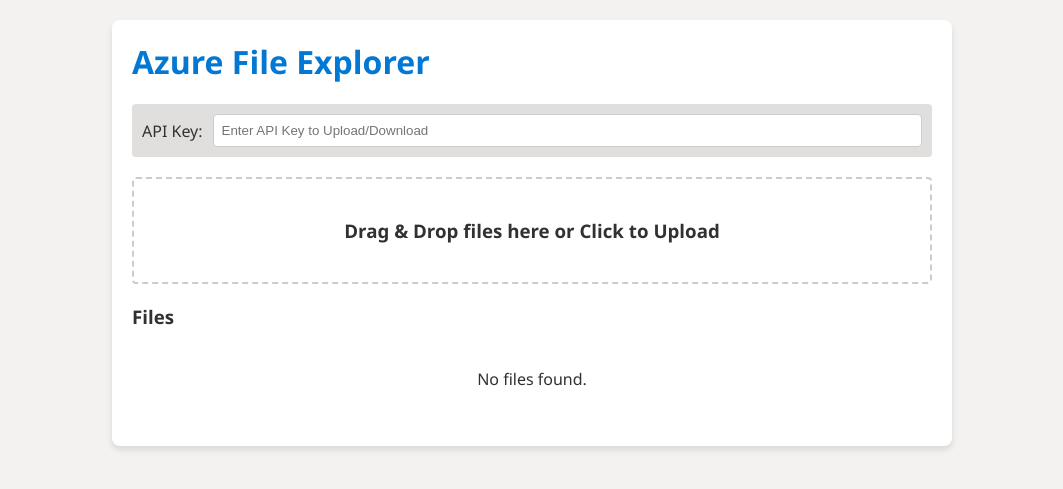
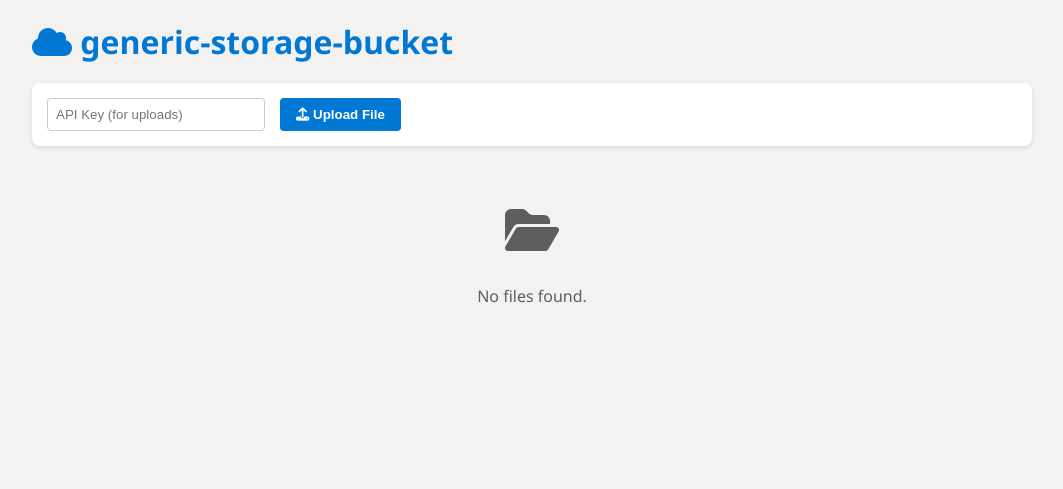
Before and after one commit to ajayagr/az-spotlight-style-storage, a FastAPI app: page / in a window 1280 px wide. Shown: the top 489 px of the page, without its empty margins (108-1171 px from the left). Run offline with FastAPI, Linux system fonts and the light colour scheme.

Commit message:
removed api key for download and updated UI for viewing details

```diff
--- a/app/main.py
+++ b/app/main.py
@@ -39,9 +39,9 @@ def read_root(request: Request):
     return templates.TemplateResponse("index.html", {"request": request, "files": files})
 
 @app.get("/files/{filename}")
-def get_file(filename: str, auth: str = Depends(get_api_key)):
+def get_file(filename: str):
     """
-    Retrieve a file by its name. Requires API Key.
+    Retrieve a file by its name. Public Access.
     """
     try:
         file_content = storage.get_file(filename)
@@ -73,8 +73,8 @@ async def upload_file(
         raise HTTPException(status_code=500, detail=str(e))
 
 @app.get("/files")
-def list_files(auth: str = Depends(get_api_key)):
+def list_files():
     """
-    List all available files. Requires API Key.
+    List all available files. Public Access.
     """
     return {"files": storage.list_files()}
--- a/app/templates/index.html
+++ b/app/templates/index.html
@@ -4,6 +4,7 @@
     <meta charset="UTF-8">
     <meta name="viewport" content="width=device-width, initial-scale=1.0">
     <title>Azure File Explorer</title>
+    <link rel="stylesheet" href="https://cdnjs.cloudflare.com/ajax/libs/font-awesome/6.4.0/css/all.min.css">
     <style>
         :root {
             --primary-color: #0078d4;
@@ -23,110 +24,143 @@
         }
         .container {
             width: 100%;
-            max-width: 800px;
+            max-width: 1000px;
+        }
+        .header {
+            display: flex;
+            justify-content: space-between;
+            align-items: center;
+            margin-bottom: 20px;
+        }
+        h1 { margin: 0; color: var(--primary-color); }
+
+        .upload-section {
             background: var(--card-bg);
+            padding: 15px;
             border-radius: 8px;
-            box-shadow: 0 4px 6px rgba(0,0,0,0.1);
-            padding: 20px;
-        }
-        h1 { margin-top: 0; color: var(--primary-color); }
-        .auth-box {
-            background: #e1dfdd;
-            padding: 10px;
-            border-radius: 4px;
+            box-shadow: 0 2px 4px rgba(0,0,0,0.1);
             margin-bottom: 20px;
             display: flex;
-            gap: 10px;
+            gap: 15px;
             align-items: center;
+            flex-wrap: wrap;
         }
-        input[type="text"], input[type="password"] {
+        .auth-input {
             padding: 8px;
             border: 1px solid #ccc;
             border-radius: 4px;
-            flex-grow: 1;
+            width: 200px;
         }
-        .upload-area {
-            border: 2px dashed #ccc;
-            padding: 20px;
-            text-align: center;
-            margin-bottom: 20px;
-            border-radius: 4px;
-            cursor: pointer;
-            transition: border-color 0.3s;
-        }
-        .upload-area:hover { border-color: var(--primary-color); }
-        .file-list {
-            list-style: none;
-            padding: 0;
-        }
-        .file-item {
-            display: flex;
-            justify-content: space-between;
-            align-items: center;
-            padding: 10px;
-            border-bottom: 1px solid #eee;
-        }
-        .file-item:last-child { border-bottom: none; }
-        .btn {
+        .upload-btn {
             background-color: var(--primary-color);
             color: white;
             border: none;
-            padding: 8px 16px;
+            padding: 9px 16px;
             border-radius: 4px;
             cursor: pointer;
+            font-weight: 600;
+        }
+        .upload-btn:hover { opacity: 0.9; }
+
+        /* Grid Layout */
+        .file-grid {
+            display: grid;
+            grid-template-columns: repeat(auto-fill, minmax(150px, 1fr));
+            gap: 15px;
+        }
+        .file-card {
+            background: var(--card-bg);
+            border-radius: 8px;
+            padding: 15px;
+            text-align: center;
+            box-shadow: 0 2px 4px rgba(0,0,0,0.05);
+            transition: transform 0.2s, box-shadow 0.2s;
+            cursor: pointer;
             text-decoration: none;
+            color: inherit;
+            display: flex;
+            flex-direction: column;
+            align-items: center;
+            justify-content: center;
+            height: 140px;
+        }
+        .file-card:hover {
+            transform: translateY(-3px);
+            box-shadow: 0 4px 8px rgba(0,0,0,0.1);
+        }
+        .file-icon {
+            font-size: 40px;
+            color: #605e5c;
+            margin-bottom: 10px;
+        }
+        .file-name {
             font-size: 14px;
+            word-break: break-all;
+            display: -webkit-box;
+            -webkit-line-clamp: 2;
+            -webkit-box-orient: vertical;
+            overflow: hidden;
         }
-        .btn:hover { opacity: 0.9; }
-        .btn-download { background-color: #107c10; }
+
+        .empty-state {
+            grid-column: 1 / -1;
+            text-align: center;
+            padding: 40px;
+            color: #605e5c;
+        }
     </style>
 </head>
 <body>
 
 <div class="container">
-    <h1>Azure File Explorer</h1>
-
-    <div class="auth-box">
-        <label>API Key:</label>
-        <input type="password" id="apiKey" placeholder="Enter API Key to Upload/Download" value="">
+    <div class="header">
+        <h1><i class="fas fa-cloud"></i> generic-storage-bucket</h1>
     </div>
 
-    <div class="upload-area" id="dropZone">
-        <h3>Drag & Drop files here or Click to Upload</h3>
+    <div class="upload-section">
+        <input type="password" id="apiKey" class="auth-input" placeholder="API Key (for uploads)">
+        <button class="upload-btn" onclick="document.getElementById('fileInput').click()">
+            <i class="fas fa-upload"></i> Upload File
+        </button>
         <input type="file" id="fileInput" style="display: none;">
     </div>
 
-    <h3>Files</h3>
-    <ul class="file-list" id="fileList">
+    <div class="file-grid" id="fileGrid">
         {% for file in files %}
-        <li class="file-item">
-            <span>{{ file }}</span>
-            <a href="#" onclick="downloadFile('{{ file }}')" class="btn btn-download">Download</a>
-        </li>
+        <a href="/files/{{ file }}" class="file-card" target="_blank">
+            <div class="file-icon">
+                {% if file.endswith('.png') or file.endswith('.jpg') or file.endswith('.jpeg') %}
+                <i class="fas fa-image" style="color: #d13438;"></i>
+                {% elif file.endswith('.pdf') %}
+                <i class="fas fa-file-pdf" style="color: #ff4040;"></i>
+                {% elif file.endswith('.txt') or file.endswith('.md') %}
+                <i class="fas fa-file-alt" style="color: #0078d4;"></i>
+                {% else %}
+                <i class="fas fa-file"></i>
+                {% endif %}
+            </div>
+            <div class="file-name" title="{{ file }}">{{ file }}</div>
+        </a>
         {% else %}
-        <li style="text-align: center; padding: 20px;">No files found.</li>
+        <div class="empty-state">
+            <i class="fas fa-folder-open" style="font-size: 48px; margin-bottom: 15px;"></i>
+            <p>No files found.</p>
+        </div>
         {% endfor %}
-    </ul>
+    </div>
 </div>
 
 <script>
     const apiKeyInput = document.getElementById('apiKey');
+    const fileInput = document.getElementById('fileInput');
 
-    // Load API Key from local storage if available
+    // Load API Key
     const savedKey = localStorage.getItem('azure_file_app_key');
     if(savedKey) apiKeyInput.value = savedKey;
 
     apiKeyInput.addEventListener('change', () => {
         localStorage.setItem('azure_file_app_key', apiKeyInput.value);
-        // Reload page to refresh list if we were deciding visibility based on key (optional)
-        location.reload();
     });
-
-    // Upload Logic
-    const dropZone = document.getElementById('dropZone');
-    const fileInput = document.getElementById('fileInput');
-
-    dropZone.addEventListener('click', () => fileInput.click());
 
     fileInput.addEventListener('change', async (e) => {
         if(e.target.files.length > 0) {
@@ -136,17 +170,16 @@
 
     async function uploadFile(file) {
         const key = apiKeyInput.value;
-        if(!key) { alert("Please enter an API Key first."); return; }
+        if(!key) { alert("Please enter an API Key to upload."); return; }
 
         const formData = new FormData();
         formData.append("file", file);
 
         try {
+            // Show loading state (optional, keeping it simple)
             const response = await fetch('/files', {
                 method: 'POST',
-                headers: {
-                    'X-API-Key': key
-                },
+                headers: { 'X-API-Key': key }, // Only needed for POST
                 body: formData
             });
 
@@ -162,15 +195,6 @@
             alert("Error uploading file.");
         }
     }
-
-    // Download Logic
-    function downloadFile(filename) {
-        const key = apiKeyInput.value;
-        if(!key) { alert("Please enter an API Key first."); return; }
-
-        // Redirect to download URL with query param
-        window.location.href = `/files/${filename}?api_key=${encodeURIComponent(key)}`;
-    }
 </script>
 
 </body>
```
